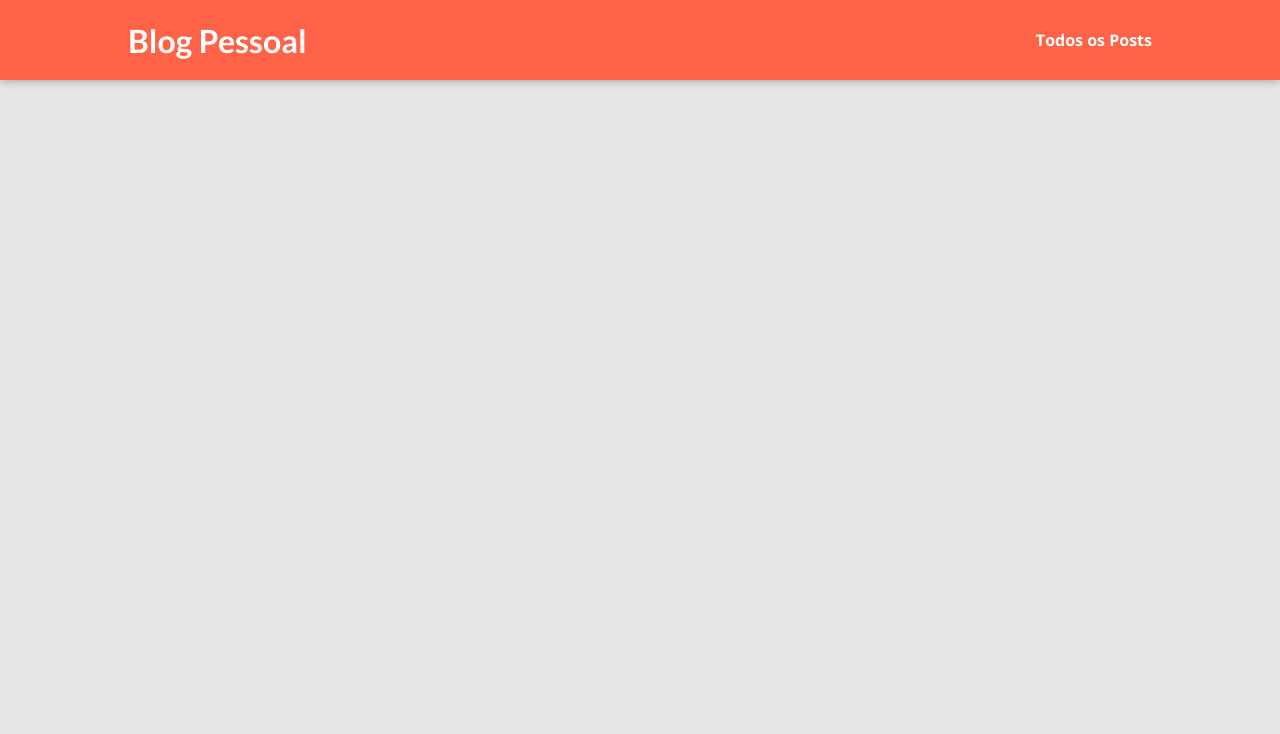
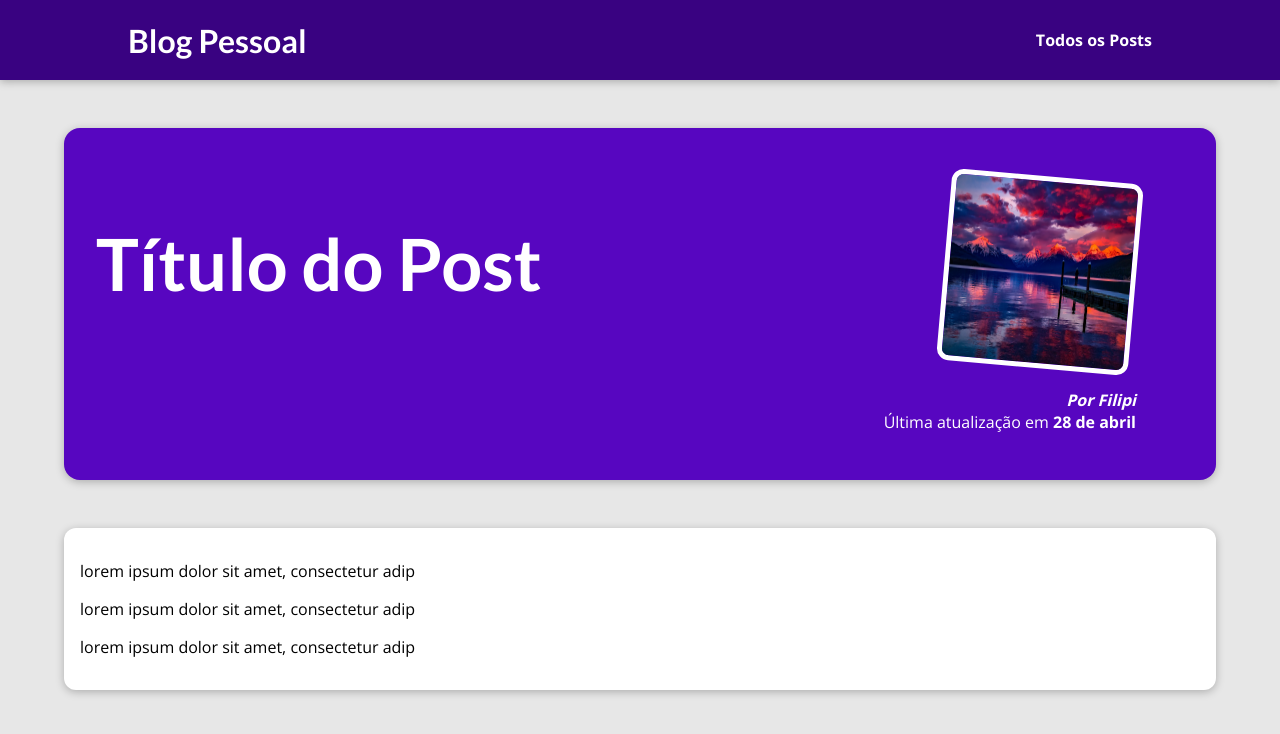
Before and after one commit to FilipiMachado/django-studies, a Django app: template my_blog/blog/templates/blog/post-detail.html in a window 1280 px wide. Shown: the top 734 px of the page. Run offline with Django 4.2, Linux system fonts and the light colour scheme; the template is opened without the code that fills it, so the values that code supplies are empty.

Commit message:
styling post detail

```diff
--- /dev/null
+++ b/my_blog/blog/static/blog/post-detail.css
@@ -0,0 +1,62 @@
+body {
+    background-color: #e7e7e7;
+  }
+
+  #main-navigation {
+    background-color: #390281;
+    box-shadow: 0 2px 8px rgba(0, 0, 0, 0.25);
+  }
+
+  #summary {
+    margin: 8rem auto 3rem auto;
+    padding: 2rem;
+    width: 90%;
+    max-width: 90rem;
+    border-radius: 16px;
+    background-color: #5706c0;
+    position: relative;
+    box-shadow: 0 2px 8px rgba(0, 0, 0, 0.25);
+    height: 22rem;
+  }
+
+  #summary h2 {
+    color: #ffffff;
+    font-size: 4.5rem;
+  }
+
+  #summary article {
+    position: absolute;
+    top: 2rem;
+    right: 3rem;
+    padding: 1rem 2rem;
+    border-radius: 12px;
+    text-align: right;
+    color: #ffffff;
+  }
+
+  #summary article img {
+    width: 12rem;
+    height: 12rem;
+    border-radius: 12px;
+    transform: rotateZ(5deg);
+    border: 5px solid #ffffff;
+    margin-bottom: 1rem;
+  }
+
+  #summary address {
+    font-weight: bold;
+  }
+
+  #summary time {
+    font-weight: bold;
+  }
+
+  main {
+    width: 90%;
+    max-width: 90rem;
+    margin: 3rem auto;
+    background-color: #ffffff;
+    padding: 1rem;
+    border-radius: 12px;
+    box-shadow: 0 2px 8px rgba(0, 0, 0, 0.25);
+  }
--- a/my_blog/blog/templates/blog/post-detail.html
+++ b/my_blog/blog/templates/blog/post-detail.html
@@ -6,12 +6,24 @@
 {% endblock %}
 
 {% block css_files %}
-  <link rel="stylesheet" href="{% static "blog/post.css" %}"/>
-  <link rel="stylesheet" href="{% static "blog/all-posts.css" %}"/>
+  <link rel="stylesheet" href="{% static "blog/post-detail.css" %}"/>
 {% endblock %}
 
 {% block content %}
   <section id="summary">
+    <h2>Título do Post</h2>
+    <article>
+      <img src="{% static "blog/images/hills.jpg" %}" alt="Título do Post"/>
+      <address>Por Filipi</address>
+      <div>
+        Última atualização em <time>28 de abril</time>
+      </div>
+    </article>
+  </section>
 
-  </section>
+  <main>
+    <p>lorem ipsum dolor sit amet, consectetur adip</p>
+    <p>lorem ipsum dolor sit amet, consectetur adip</p>
+    <p>lorem ipsum dolor sit amet, consectetur adip</p>
+  </main>
 {% endblock %}
```
Also changed, not shown: my_blog/blog/views.py (+71 -3 lines).
